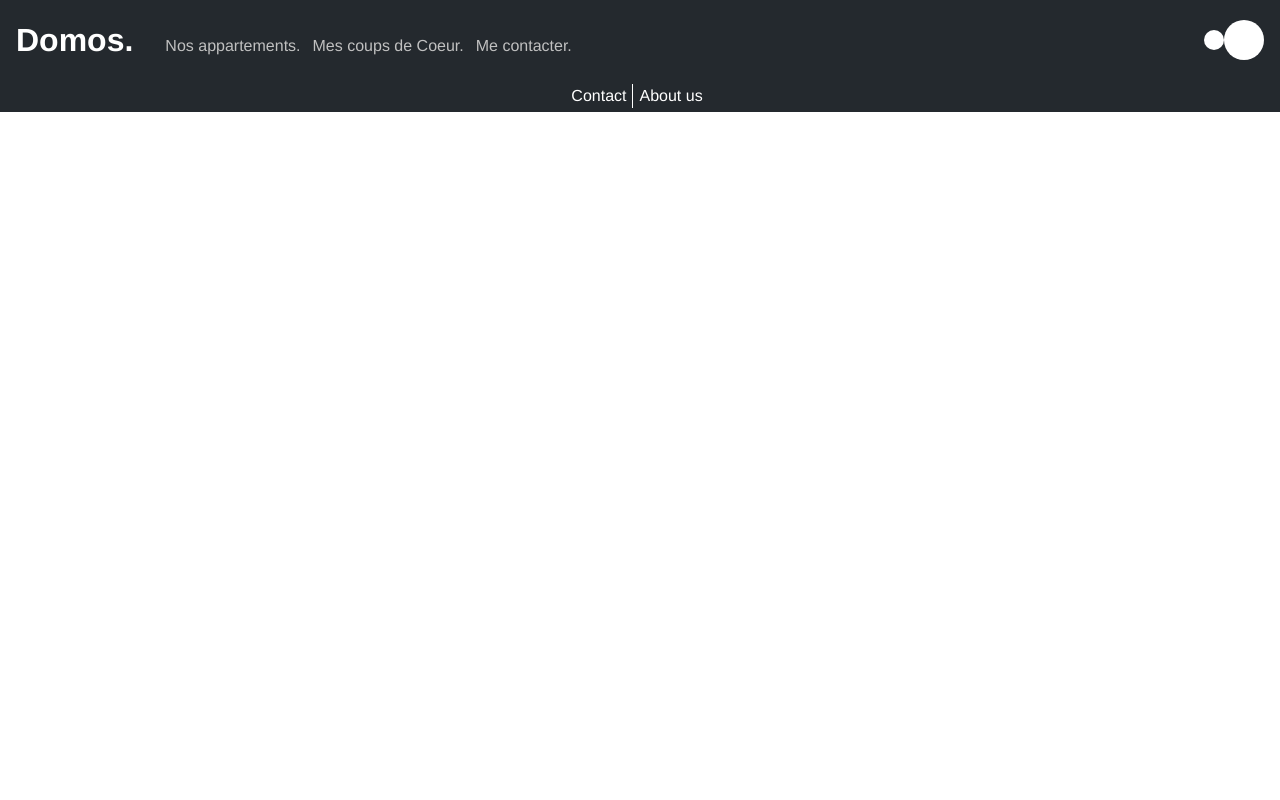
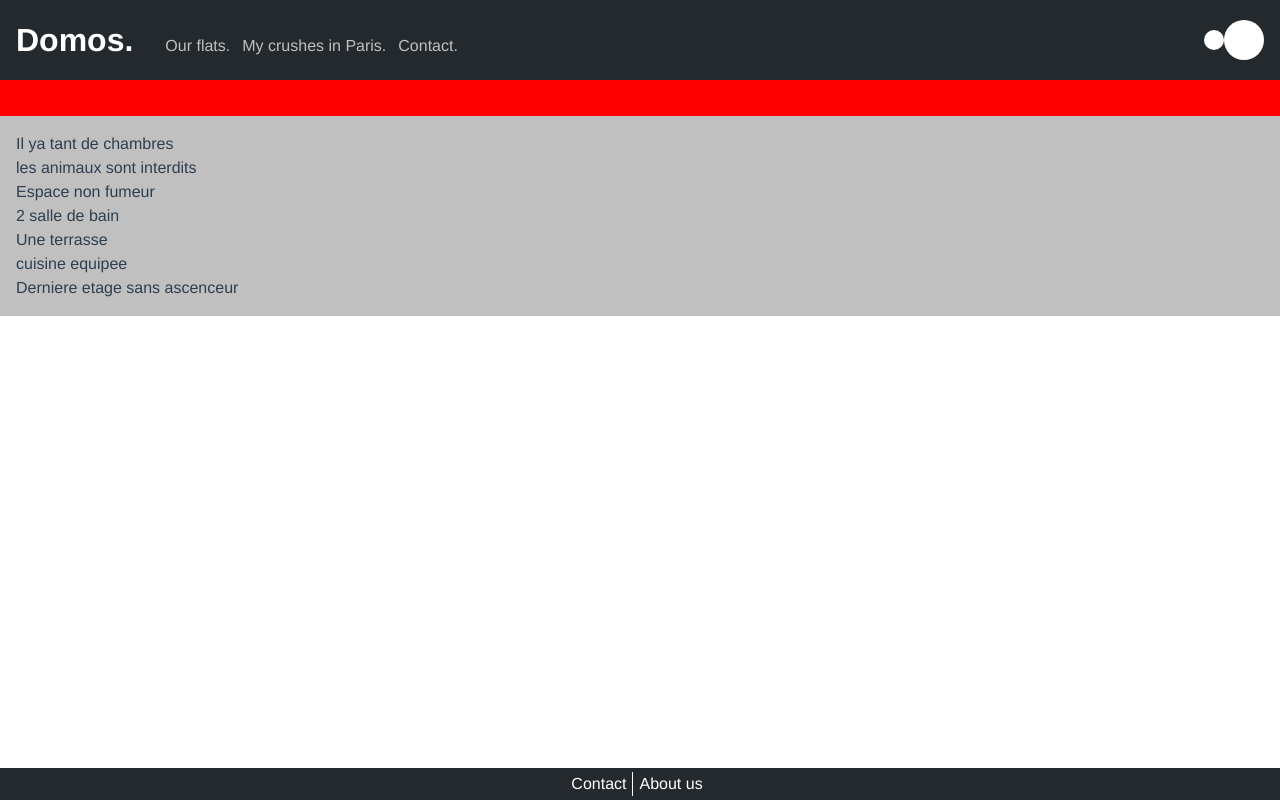
Before and after one commit to prastoin/Domos, a Vue app: page /flat in a window 1280 px wide. Built offline with nearby package versions, Linux system fonts and the light colour scheme.

Commit message:
comp flat add + app management + domos router-link

```diff
--- a/package.json
+++ b/package.json
@@ -11,7 +11,9 @@
     "core-js": "^2.6.5",
     "vue": "^2.6.10",
     "vue-fragment": "^1.5.1",
+    "vue-image-lightbox": "^6.2.0",
     "vue-intersect": "^1.1.3",
+    "vue-lazyload": "^1.2.6",
     "vue-router": "^3.0.6"
   },
   "devDependencies": {
--- a/src/components/home.vue
+++ b/src/components/carousel.vue
@@ -1,23 +1,17 @@
 <template>
-    <div id="root">
-        <div style="background: silver;">
-            <p class="welcome" >Bienvenue</p>
-        </div>
-        <div class="container">
-            <p class="allTxt">Mon coup de coeur du moment</p>
     <div id="galerie" style="position: relative;">
         <transition-group
         :name="rlStatus"
         @after-leave="animate = false"
         @before-enter="animate = true"
         tag="div"
-                class="galerie"
-                >
+        class="galerie">
             <img
             v-for="(image, i) in images"
             :src="image"
             :key="i"
-                    v-show="i === index"/>
+            v-show="i === index"
+            style="object-fit: cover;"/>
         </transition-group>
         <div @click="slideRight" class="button right">&gt;</div>
         <div @click="slideLeft" class="button left">&lt;</div>
@@ -30,32 +24,25 @@
         </button>
     </div>
 </div>
-        </div>
-        <slide/>
-    </div>
+
 </template>
 
 <script>
-
-import slide from "./slide.vue"
-
 const images= [
-    'https://picsum.photos/1480/600',
-    'https://picsum.photos/1480/600',
-    'https://picsum.photos/1480/600'
+    "https://vivreparis.fr/wp-content/uploads/2018/04/Pont_des_Arts_6e_Arrondissement_Paris_HDR_20140320_1-1-2.jpg",
+    'https://blog-content.thestorefront.com/mag/wp-content/uploads/2017/02/image.jpg',
+    './googlemaps.png'
 ];
 
 export default {
-    name: "home",
-    components: {
-        slide
-    },
+    name: "carousel",
     data () {
         return {
             index: 0,
             images,
             rl: false,
             animate: false
+
         }
     },
     methods: {
@@ -64,17 +51,14 @@ export default {
             return;
         this.rl = false;
         this.index= (this.index + 1 ) % this.images.length;
-        console.log(this.index);
      },
      slideLeft() {
         if (this.animate)
             return;
         this.rl = true;
         this.index = (this.index + this.images.length - 1) % this.images .length;
-        console.log(this.index);
      },
      goTo(n) {
-         console.log(n);
          if (this.animate)
             return;
          this.rl = n < this.index ? true : false;
@@ -89,8 +73,7 @@ export default {
 }
 </script>
 
-<style scoped lang="stylus">
-
+<style lang="stylus" scoped>
 #galerie:hover {
     .navBar button {
         opacity: 1;
@@ -127,23 +110,6 @@ export default {
     overflow: hidden;
 }
 
-.container {
-    max-width: 1480px;
-    margin-right: auto;
-    margin-left: auto;
-    background-image: linear-gradient(120deg, #fdfbfb 0%, #ebedee 100%);
-    position: relative;
-}
-
-.welcome {
-    max-width: 1280px;
-    margin-top: 36px;
-    margin-bottom: 24px;
-    margin-right: auto;
-    margin-left: auto;
-    background: white;
-    font-size: 1.5rem;
-}
 img {
     right: 0;
     top: 0;
@@ -164,7 +130,7 @@ img {
     position: absolute;
     background: silver;
     opacity: 0;
-    tranition: all 0.5s ease;
+    transition: all 0.5s ease;
 }
 
 .left {
@@ -180,27 +146,34 @@ img {
 .r-slide-enter-active {
   animation: slideInRight 0.5s;
 }
+
 .r-slide-leave-active {
   animation: slideOutRight 0.5s;
 }
+
 .l-slide-enter-active {
   animation: slideInLeft 0.5s;
 }
+
 .l-slide-leave-active {
   animation: slideOutLeft 0.5s;
 }
+
 @keyframes slideInRight {
   from { transform: translateX(100%); }
   to { transform: translateX(0); }
 }
+
 @keyframes slideOutRight {
   from { transform: translateX(0); }
   to { transform: translateX(-100%); }
 }
+
 @keyframes slideInLeft {
   from { transform: translateX(-100%); }
   to { transform: translateX(0); }
 }
+
 @keyframes slideOutLeft {
   from { transform: translateX(0); }
   to { transform: translateX(100%); }
--- a/src/components/footer.vue
+++ b/src/components/footer.vue
@@ -1,10 +1,8 @@
 <template>
-    <div>
-        <footer>
-           <span class="allTxt">Contact</span>
-           <span class="allTxt">About us</span>
-        </footer>
-    </div>
+    <footer>
+        <span class="allTxt">Contact</span>
+        <span class="allTxt">About us</span>
+    </footer>
 </template>
 
 <script>
--- a/src/components/header.vue
+++ b/src/components/header.vue
@@ -1,11 +1,11 @@
 <template>
 <div>
       <header>
-      <span class="title">Domos.</span>
+      <router-link to="/" style="text-decoration: none;" class="title">Domos.</router-link>
       <div>
-        <span class="allTxt headerContent">Nos appartements.</span>
-        <span class="allTxt headerContent">Mes coups de Coeur.</span>
-        <span class="allTxt headerContent">Me contacter.</span>
+        <span class="allTxt headerContent">Our flats.</span>
+        <span class="allTxt headerContent">My crushes in Paris.</span>
+        <span class="allTxt headerContent">Contact.</span>
       </div>
       <div class="containerDeco">
         <div class="headerDeco" style="width: 20px; height: 20px;"></div>
--- a/src/components/slide.vue
+++ b/src/components/slide.vue
@@ -1,27 +1,41 @@
 <template>
-    <div >
+    <div>
         <transition-group
         name="slide-fade"
         tag="div"
         class="root"
         >
-        <div
-        v-for="i in 3"
-        :key="i"
+        <router-link
+        :to="{ name: 'flat' }"
+        v-for="(name, index) in names"
+        :key="name"
         class="container">
             <div id="txtContainer">
-                <span>AtHome.</span>
+                <span>{{name}}</span>
             </div>
             <div id="flou"></div>
-            <div id="photo"></div>
-        </div>
+            <img
+            id="photo"
+            :src="images[index]"
+            >
+        </router-link>
         </transition-group>
     </div>
 </template>
 
 <script>
+const names = ['Athos', 'AtHome', 'Domos'];
+const images = ["https://www.parisianhome.com/media/photos/97476.jpg", "https://www.parisianhome.com/media/photos/97479.jpg", "https://www.parisianhome.com/media/photos/0_0061_OPqpQ0j.jpg"];
+
 export default {
-    name: "slide"
+    name: "slide",
+    data () {
+        return {
+            images,
+            names
+        }
+
+    }
 }
 </script>
 
@@ -50,6 +64,7 @@ export default {
         height: 100%;
         opacity: 0.8;
         z-index: 3;
+
         background: black;
         transition: 0.5s all ease-in;
         span {
@@ -77,7 +92,7 @@ export default {
         z-index: 1;
         width: 100%;
         height: 100%;
-        background-image: url('https://picsum.photos/400/250')
+        object-fit: cover;
     }
 }
 
--- a/src/main.js
+++ b/src/main.js
@@ -1,7 +1,9 @@
 import Vue from "vue";
 import App from "./App.vue";
 import router from "./router";
+import VueLazyLoad from 'vue-lazyload'
 
+Vue.use(VueLazyLoad)
 Vue.config.productionTip = false;
 
 new Vue({
--- a/src/router.js
+++ b/src/router.js
@@ -1,6 +1,7 @@
 import Vue from "vue";
 import Router from "vue-router";
-import Home from "./components/home.vue";
+import Home from "./views/home.vue";
+import flat from "./views/flat";
 
 Vue.use(Router);
 
@@ -12,6 +13,11 @@ export default new Router({
       path: "/",
       name: "home",
       component: Home
+    },
+    {
+      path: "/flat",
+      name: "flat",
+      component: flat
     }
    /*{
       path: "/about",
--- /dev/null
+++ b/src/views/flat.vue
@@ -0,0 +1,75 @@
+<template>
+    <div id="root">
+        <div class="container">
+            <div class="description">
+                <p class="allTxt">Il ya tant de chambres<br>
+                les animaux sont interdits<br>
+                Espace non fumeur<br>
+                2 salle de bain<br>
+                Une terrasse<br>
+                cuisine equipee<br>
+                Derniere etage sans ascenceur<br>
+                </p>
+            </div>
+        </div>
+    </div>
+</template>
+
+<script>
+import LightBox from 'vue-image-lightbox';
+
+const imgs = [
+  {
+    thumb: 'https://picsum.photos/200/300',
+    src: 'https://picsum.photos/200/300'
+  },
+  {
+    thumb: 'https://picsum.photos/200/300',
+    src: 'https://picsum.photos/200/300'
+  },
+  {
+    thumb: 'https://picsum.photos/200/300',
+    src: 'https://picsum.photos/200/300'
+  },
+  {
+    thumb: 'https://picsum.photos/200/300',
+    src: 'https://picsum.photos/200/300'
+  }
+];
+
+export default {
+    name: "flat",
+    components: {
+        LightBox
+    },
+    data () {
+        imgs
+    }
+}
+</script>
+
+<style lang="stylus" scoped>
+#root {
+    background: red;
+    height: 100%;
+}
+
+.container {
+    margin-top: 36px;
+    margin-left: auto;
+    margin-right: auto;
+    max-width: 1480px;
+    display: flex;
+    width: 100vw;
+    background: silver;
+}
+
+.description {
+    display: flex;
+    justify-content: left;
+    padding: 16px;
+    p {
+        text-align: left;
+    }
+}
+</style>
--- /dev/null
+++ b/src/views/home.vue
@@ -0,0 +1,48 @@
+<template>
+    <div id="root">
+        <div style="background: silver;">
+            <p class="welcome">Welcome</p>
+        </div>
+        <div class="container">
+            <p class="allTxt">Mon coup de coeur du moment</p>
+            <carousel/>
+        </div>
+        <slide/>
+    </div>
+</template>
+
+<script>
+
+import slide from "../components/slide.vue";
+import carousel from "../components/carousel.vue";
+
+export default {
+    name: "home",
+    components: {
+        carousel,
+        slide
+    },
+}
+</script>
+
+<style scoped lang="stylus">
+
+.container {
+    max-width: 1480px;
+    margin-right: auto;
+    margin-left: auto;
+    background-image: linear-gradient(120deg, #fdfbfb 0%, #ebedee 100%);
+    position: relative;
+}
+
+.welcome {
+    max-width: 1280px;
+    margin-top: 36px;
+    margin-bottom: 24px;
+    margin-right: auto;
+    margin-left: auto;
+    background: white;
+    font-size: 1.5rem;
+    text-decoration: underline;
+}
+</style>
```
Also changed, not shown: 2 other files (tests, documents, lock files or other folders). Lines whose indentation alone changed are shown as unchanged.
